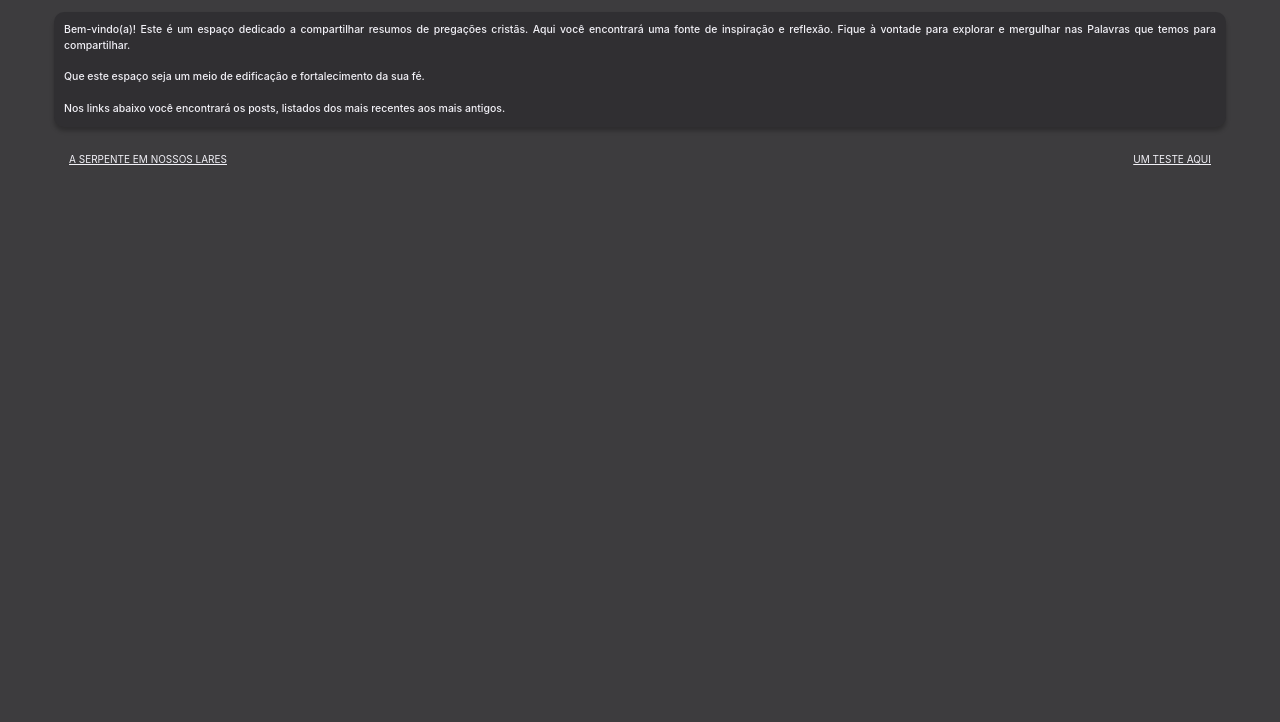
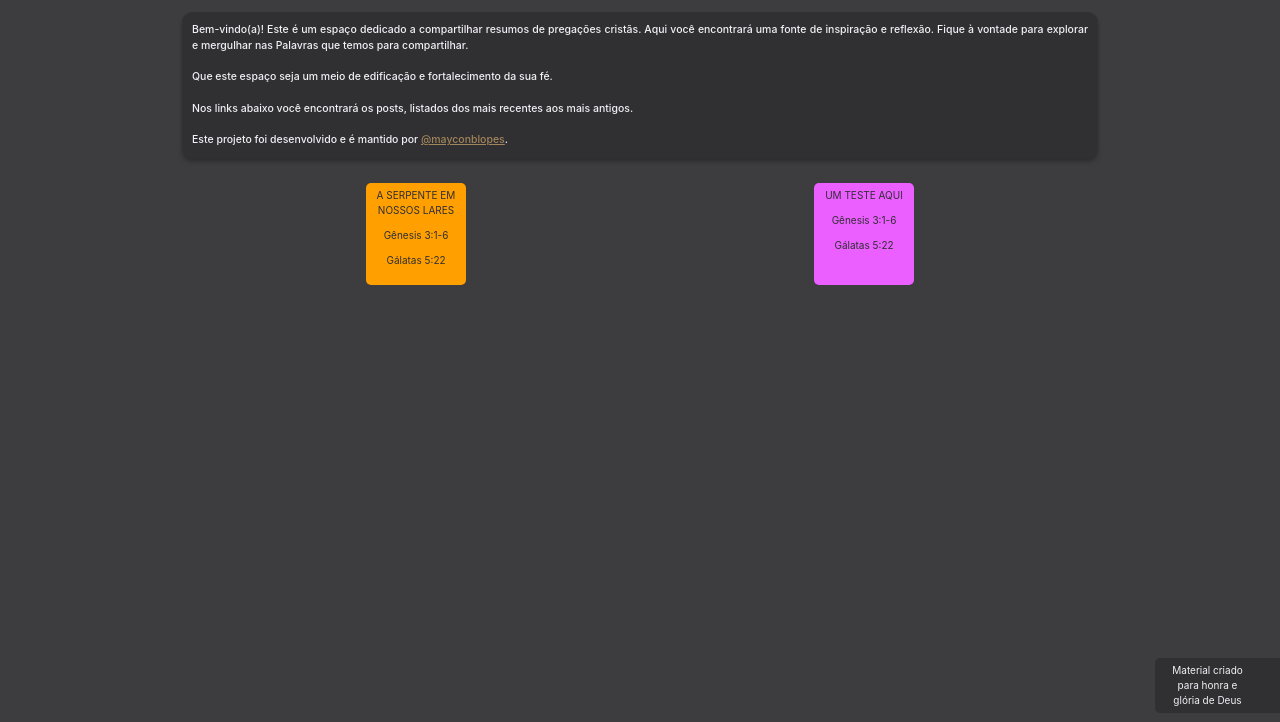
Before and after one commit to mayconblopes/a-palavra, a Gatsby site: page / in a window 1280 px wide. Shown: the part 78-800 px from the top of the page. Built offline with nearby package versions, Linux system fonts and the light colour scheme; Gatsby itself is replaced by a stand-in of ours.

Commit message:
* style(index.tsx): change the layout of the posts section to display posts in a grid * feat(index.tsx): add support for displaying different colors for each post based on the month it was created * feat(index.tsx): add a collapse button to display a message at the bottom of the page * style(index.tsx): change the width of the bodyContent box to 70vw * style(index.tsx): change the font color of some elements to use the colors object * style(index.tsx): add a new font class for Roboto Mono font * style(style.css): add a new font class for Roboto Mono font * feat(post-details.tsx): add a link to the original preaching in the post details page * style(post-details.tsx): change the style of the original preaching button to use the colors object * feat(colors.ts): add a new color to the colors object (brown)

```diff
--- a/src/pages/index.tsx
+++ b/src/pages/index.tsx
@@ -1,9 +1,11 @@
-import React, { Fragment } from 'react'
+import React, { Fragment, useState } from 'react'
 import { Box, Typography } from '@mui/joy'
 import { Link, StaticQueryDocument, graphql } from 'gatsby'
 import './style.css'
 import { PhCrossBold } from '../components/PhCrossBold'
 import monthsOfTheYear from '../utils/monthsOfTheYear'
+import colors from '../utils/colors'
+import { Collapse } from '@mui/material'
 
 interface SiteData {
   site: {
@@ -19,14 +21,34 @@ interface SiteData {
 export default function Index({ data }: { data: SiteData }) {
   const { title } = data.site.siteMetadata
   const blogs = data.allMarkdownRemark.nodes
+  console.log(blogs)
   const today = new Date()
 
-  const blue = '#5484FF'
-  const darkBlue = '#455DFF'
-  const darkGrey = '#3D3C3E'
-  const black = '#302F32'
-  const yellow = '#FFB729'
-  const white = '#F2F1F7'
+  const [collapse, setCollapse] = useState(true)
+
+  const postsColors: { [key: number]: string } = {
+    1: '#FCE200',
+    2: '#B59665',
+    3: '#00D953',
+    4: '#EB5EFF',
+    5: '#FFA000',
+    6: '#63D3FF',
+    7: '#FCE200',
+    8: '#B59665',
+    9: '#00D953',
+    10: '#EB5EFF',
+    11: '#FFA000',
+    12: '#63D3FF',
+  }
+
+  function getPostColor(blog: any) {
+    console.log(blog)
+    const mounth = blog.frontmatter.createdAt.replace(
+      /\d{4}-(\d{2})-\d{2}.*/,
+      '$1'
+    )
+    return postsColors[Number(mounth)]
+  }
 
   return (
     <Fragment>
@@ -35,14 +57,14 @@ export default function Index({ data }: { data: SiteData }) {
         display='flex'
         alignItems='center'
         gap='20px'
-        sx={{ height: '60px', width: '100vw', backgroundColor: blue }}
+        sx={{ height: '60px', width: '100vw', backgroundColor: colors.blue }}
       >
         <PhCrossBold style={{ marginLeft: '23px' }} />
 
         <Typography
           className='fontJosefin'
           level='h1'
-          textColor={white}
+          textColor={colors.white}
           sx={{
             marginLeft: '10px',
             fontSize: '26px',
@@ -60,51 +82,71 @@ export default function Index({ data }: { data: SiteData }) {
           alignItems='center'
           padding='5px'
           sx={{
-            backgroundColor: darkBlue,
+            backgroundColor: colors.darkBlue,
             position: 'absolute',
             right: '6px',
             top: '2px',
             borderRadius: '0 0 5px 5px',
           }}
         >
-          <Typography className='fontJosefin' textColor={white} fontSize='14px'>
+          <Typography
+            className='fontJosefin'
+            textColor={colors.white}
+            fontSize='14px'
+          >
             {monthsOfTheYear[today.getMonth()].toLocaleUpperCase()}
           </Typography>
 
-          <Typography className='fontJosefin' textColor={white} fontSize='14px'>
+          <Typography
+            className='fontJosefin'
+            textColor={colors.white}
+            fontSize='14px'
+          >
             {today.getDate()}
           </Typography>
 
-          <Typography className='fontJosefin' textColor={white} fontSize='14px'>
+          <Typography
+            className='fontJosefin'
+            textColor={colors.white}
+            fontSize='14px'
+          >
             {today.getFullYear()}
           </Typography>
         </Box>
       </Box>
 
       <Box className='body' display='flex'>
-
         <Box
           className='bodyContent'
           display='flex'
           flexDirection='column'
           alignItems='center'
-          sx={{ backgroundColor: darkGrey, width: '100%', height: 'calc(100vh - 60px)' }}
+          sx={{
+            backgroundColor: colors.darkGrey,
+            width: '100%',
+            height: 'calc(100vh - 60px)',
+          }}
         >
           <Box
-            width='90vw'
+            width='70vw'
             height='auto'
             marginTop='30px'
             padding='10px'
             sx={{
-              backgroundColor: black,
+              backgroundColor: colors.black,
               borderRadius: '10px',
               boxShadow: '0px 4px 4px rgba(0, 0, 0, 0.25);',
             }}
           >
-            <Typography className='bemVindo' textColor={white} fontSize='10.5px' textAlign='justify'>
-              Bem-vindo(a)! Este é um espaço dedicado a compartilhar resumos
-              de pregações cristãs. Aqui você encontrará uma fonte de inspiração
-              e reflexão. Fique à vontade para explorar e mergulhar nas Palavras
+            <Typography
+              className='bemVindo'
+              textColor={colors.white}
+              fontSize='10.5px'
+              textAlign='justify'
+            >
+              Bem-vindo(a)! Este é um espaço dedicado a compartilhar resumos de
+              pregações cristãs. Aqui você encontrará uma fonte de inspiração e
+              reflexão. Fique à vontade para explorar e mergulhar nas Palavras
               que temos para compartilhar.
               <br />
               <br />
@@ -112,30 +154,112 @@ export default function Index({ data }: { data: SiteData }) {
               fé.
               <br />
               <br />
-              Nos links abaixo você encontrará os posts, listados dos mais recentes aos mais antigos.
+              Nos links abaixo você encontrará os posts, listados dos mais
+              recentes aos mais antigos.
+              <br />
+              <br />
+              Este projeto foi desenvolvido e é mantido por{' '}
+              <a
+                href='http://maycon.barretolopes.com'
+                target='_blank'
+                style={{ color: colors.brown }}
+              >
+                @mayconblopes
+              </a>
+              .
             </Typography>
           </Box>
 
           {/* Todo os posts */}
-          <Box display='flex' flexDirection='row' flexWrap='wrap' justifyContent='space-between' alignItems='center' marginTop='20px' width='90vw'>
+          <Box
+            display='flex'
+            flexDirection='row'
+            flexWrap='wrap'
+            justifyContent='space-around'
+            marginTop='20px'
+            // marginBottom='100px'
+            width='70vw'
+            overflow='auto'
+          >
             {blogs.map((blog: any) => (
+              <Box
+                width='100px'
+                height='102px'
+                sx={{ backgroundColor: getPostColor(blog) }}
+                key={blog.id}
+                borderRadius='5px'
+                m='5px'
+              >
                 <Link
-              to={'/palavras/'+blog.frontmatter.slug}
-              key={blog.id}
-              style={{ textDecorationColor: white }}
+                  to={'/palavras/' + blog.frontmatter.slug}
+                  style={{ textDecoration: 'none' }}
                 >
+                  <Box display='flex' flexDirection='column'>
                     <Typography
                       className='fontJosefin'
-                textColor={white}
+                      textColor={colors.black}
                       textAlign='center'
                       fontSize='10px'
                       padding='5px'
                     >
                       {blog.frontmatter.title}
                     </Typography>
+
+                    <Typography
+                      className='fontJosefin'
+                      textColor={colors.black}
+                      textAlign='center'
+                      fontSize='10px'
+                      padding='5px'
+                    >
+                      {blog.frontmatter.bibleQuote1}
+                    </Typography>
+                    <Typography
+                      className='fontJosefin'
+                      textColor={colors.black}
+                      textAlign='center'
+                      fontSize='10px'
+                      padding='5px'
+                    >
+                      {blog.frontmatter.bibleQuote2}
+                    </Typography>
+                  </Box>
                 </Link>
+              </Box>
             ))}
           </Box>
+          <Collapse in={collapse} timeout='auto' unmountOnExit onClick={() => {
+            setCollapse(false)
+            setTimeout(() => {
+              setCollapse(true)
+            }, 3000)
+          }
+          }>
+            <Box
+              display='flex'
+              alignItems='center'
+              width='125px'
+              height='55px'
+              position='absolute'
+              bottom='9px'
+              right='0'
+              sx={{
+                backgroundColor: colors.black,
+                borderRadius: '5px 0 0 5px',
+              }}
+            >
+              <Typography
+                maxWidth='85px'
+                className='fontJosefin'
+                fontSize='10px'
+                textColor={colors.white}
+                ml='10px'
+                textAlign='center'
+              >
+                Material criado para honra e glória de Deus
+              </Typography>
+            </Box>
+          </Collapse>
         </Box>
       </Box>
     </Fragment>
@@ -144,12 +268,14 @@ export default function Index({ data }: { data: SiteData }) {
 
 export const query = graphql`
   query MyQuery {
-    allMarkdownRemark {
+    allMarkdownRemark(sort: { frontmatter: { createdAt: DESC } }) {
       nodes {
         frontmatter {
           title
           slug
           createdAt
+          bibleQuote1
+          bibleQuote2
         }
         id
       }
--- a/src/pages/style.css
+++ b/src/pages/style.css
@@ -8,6 +8,10 @@ body {
 
 .fontJosefin {
     font-family: 'Josefin Sans', sans-serif;
+}
+
+.fontRobotoMono {
+    font-family: 'Roboto Mono', monospace;
 }
 
 .bemVindo {
--- a/src/utils/colors.ts
+++ b/src/utils/colors.ts
@@ -6,6 +6,7 @@ const colors: {[key: string]: string} = {
   black: '#302F32',
   yellow: '#FFB729',
   white: '#F2F1F7',
+  brown: '#A2865B'
 }
 
 export default colors
```
Also changed, not shown: src/templates/post-details.tsx (+14 -8 lines). Lines whose indentation alone changed are shown as unchanged.
